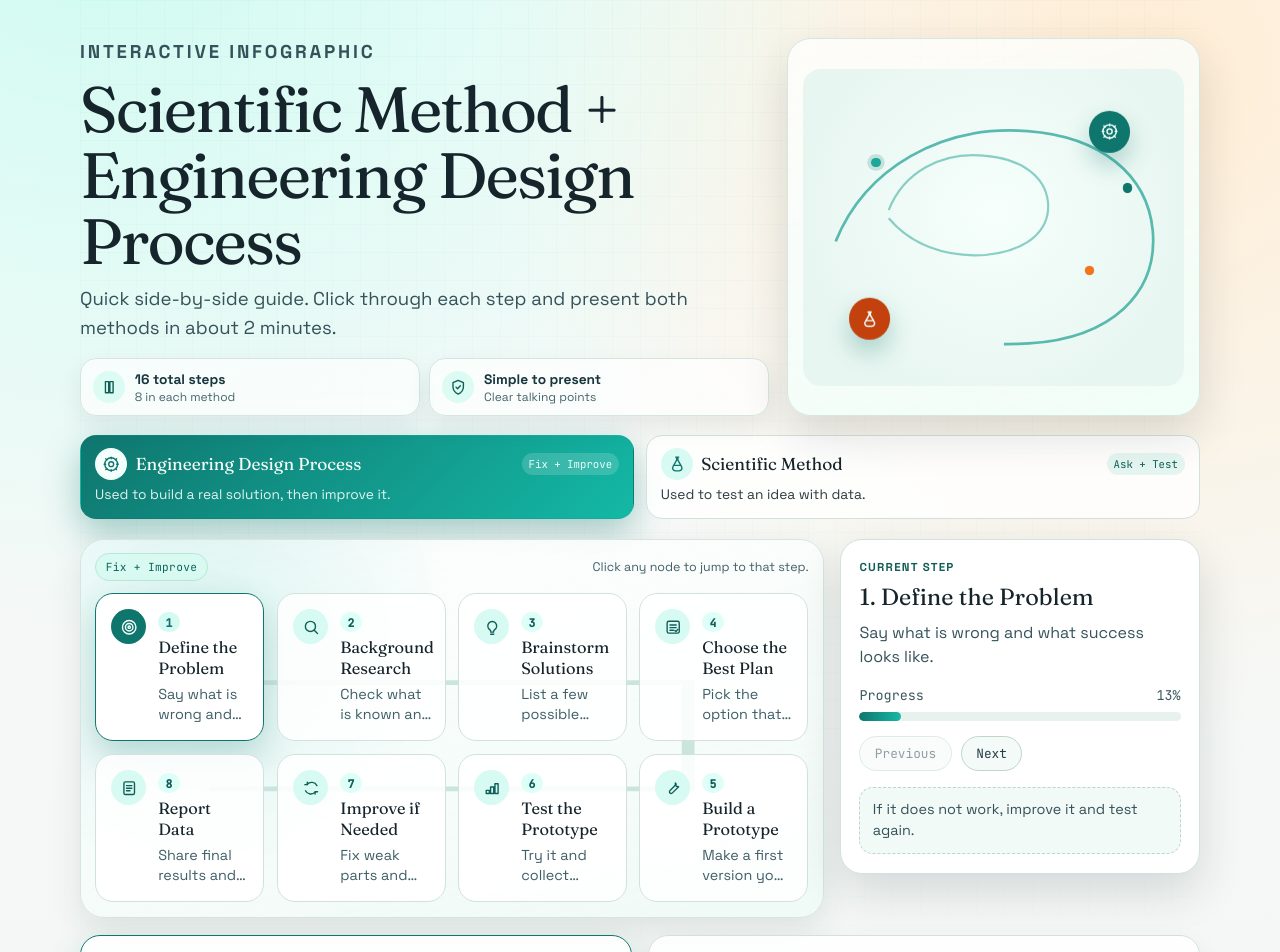
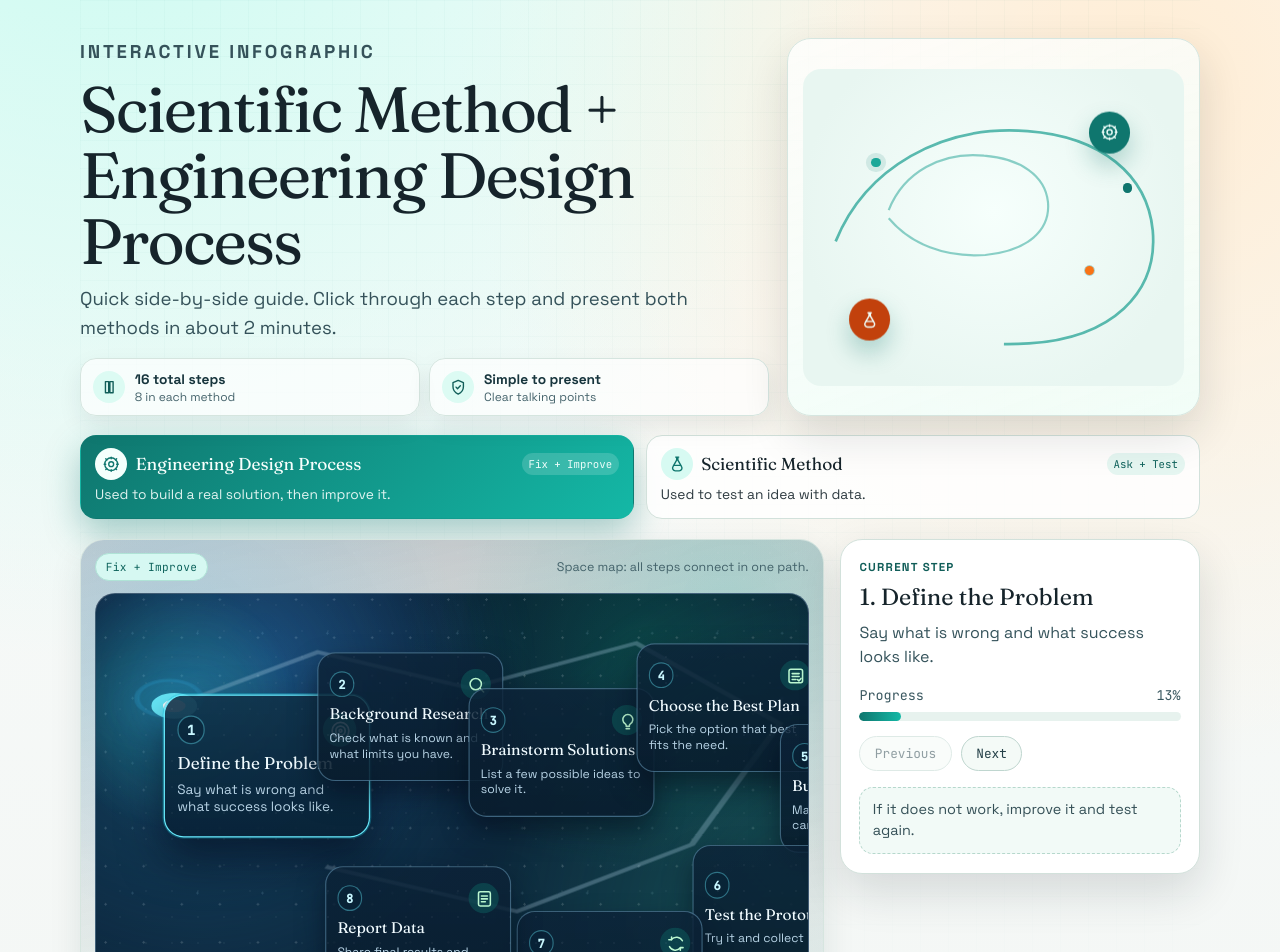
Before and after one commit to rozecash/SNC1W-site-builder, a Next.js app: page / in a window 1280 px wide. Shown: the top 952 px of the page. Built offline with nearby package versions, Linux system fonts and the light colour scheme.

Commit message:
Convert step flow into zoomable space map diagram

```diff
--- a/app/globals.css
+++ b/app/globals.css
@@ -347,7 +347,7 @@ body {
   align-items: start;
 }
 
-.step-diagram {
+.space-diagram {
   position: relative;
   border: 1px solid #d6e5df;
   border-radius: 24px;
@@ -361,16 +361,253 @@ body {
   overflow: hidden;
 }
 
-.step-diagram::before {
+.space-diagram::before {
   content: "";
   position: absolute;
   inset: 0;
+  background:
+    radial-gradient(circle at 13% 22%, rgba(56, 189, 248, 0.2) 0%, transparent 38%),
+    radial-gradient(circle at 87% 14%, rgba(45, 212, 191, 0.2) 0%, transparent 36%),
+    linear-gradient(180deg, rgba(4, 20, 34, 0.22) 0%, rgba(8, 30, 45, 0.06) 100%);
+  pointer-events: none;
+}
+
+.space-diagram::after {
+  content: "";
+  position: absolute;
+  inset: 0;
+  background-image: radial-gradient(rgba(255, 255, 255, 0.25) 1px, transparent 1px);
+  background-size: 26px 26px;
+  opacity: 0.15;
+  pointer-events: none;
+}
+
+.space-viewport {
+  position: relative;
+  width: 100%;
+  aspect-ratio: 16 / 9;
+  border-radius: 20px;
+  border: 1px solid rgba(149, 182, 209, 0.38);
+  background:
+    radial-gradient(circle at 24% 17%, rgba(59, 130, 246, 0.24) 0%, transparent 35%),
+    radial-gradient(circle at 76% 12%, rgba(16, 185, 129, 0.22) 0%, transparent 36%),
+    linear-gradient(160deg, #071527 0%, #0b2238 47%, #0f2f44 100%);
+  overflow: hidden;
+}
+
+.space-canvas {
+  position: relative;
+  width: 100%;
+  height: 100%;
+  transform-origin: var(--focus-x) var(--focus-y);
+  transform: scale(1.12);
+  transition:
+    transform 760ms cubic-bezier(0.22, 1, 0.36, 1),
+    transform-origin 760ms cubic-bezier(0.22, 1, 0.36, 1);
+}
+
+.space-canvas::before {
+  content: "";
+  position: absolute;
+  inset: 0;
+  background-image:
+    radial-gradient(rgba(255, 255, 255, 0.48) 1px, transparent 1px),
+    radial-gradient(rgba(186, 230, 253, 0.4) 1px, transparent 1px);
+  background-size:
+    34px 34px,
+    58px 58px;
+  background-position:
+    0 0,
+    12px 18px;
+  opacity: 0.35;
+  pointer-events: none;
+}
+
+.space-canvas::after {
+  content: "";
+  position: absolute;
+  inset: -22%;
+  background:
+    radial-gradient(circle at 25% 32%, rgba(56, 189, 248, 0.26) 0%, transparent 34%),
+    radial-gradient(circle at 79% 68%, rgba(52, 211, 153, 0.24) 0%, transparent 37%);
+  filter: blur(6px);
+  pointer-events: none;
+  animation: nebula-drift 9s ease-in-out infinite alternate;
+}
+
+.space-focus {
+  position: absolute;
+  width: 14rem;
+  aspect-ratio: 1 / 1;
+  border-radius: 999px;
+  transform: translate(-50%, -50%);
   background: radial-gradient(
-    circle at 15% 20%,
-    rgba(20, 184, 166, 0.14) 0%,
-    transparent 38%
+    circle,
+    rgba(34, 211, 238, 0.22) 0%,
+    rgba(45, 212, 191, 0.12) 40%,
+    transparent 70%
   );
   pointer-events: none;
+  z-index: 1;
+  transition:
+    left 620ms cubic-bezier(0.22, 1, 0.36, 1),
+    top 620ms cubic-bezier(0.22, 1, 0.36, 1);
+}
+
+.space-links {
+  position: absolute;
+  inset: 0;
+  width: 100%;
+  height: 100%;
+  z-index: 2;
+  pointer-events: none;
+}
+
+.space-link-base {
+  fill: none;
+  stroke: rgba(180, 212, 232, 0.3);
+  stroke-width: 0.82;
+}
+
+.space-link-progress {
+  fill: none;
+  stroke: url(#spaceLinkGradient);
+  stroke-width: 1.42;
+  stroke-linecap: round;
+  stroke-linejoin: round;
+  transition: stroke-dasharray 620ms cubic-bezier(0.22, 1, 0.36, 1);
+  filter: drop-shadow(0 0 6px rgba(34, 211, 238, 0.5));
+}
+
+.space-tracker-dot {
+  fill: #f8feff;
+  stroke: #67e8f9;
+  stroke-width: 1.45;
+  filter: drop-shadow(0 0 6px rgba(103, 232, 249, 0.7));
+  transition:
+    cx 460ms cubic-bezier(0.22, 1, 0.36, 1),
+    cy 460ms cubic-bezier(0.22, 1, 0.36, 1);
+}
+
+.space-tracker-pulse {
+  fill: rgba(56, 189, 248, 0.16);
+  stroke: rgba(56, 189, 248, 0.44);
+  stroke-width: 0.74;
+  animation: tracker-pulse 1.9s ease-in-out infinite;
+  transition:
+    cx 460ms cubic-bezier(0.22, 1, 0.36, 1),
+    cy 460ms cubic-bezier(0.22, 1, 0.36, 1);
+}
+
+.space-nodes {
+  list-style: none;
+  margin: 0;
+  padding: 0;
+}
+
+.space-node-wrap {
+  position: absolute;
+  transform: translate(-50%, -50%);
+  z-index: 3;
+  animation: rise 720ms cubic-bezier(0.22, 1, 0.36, 1) both;
+}
+
+.space-node {
+  width: clamp(8rem, 13vw, 10.9rem);
+  min-height: 7.2rem;
+  border: 1px solid rgba(121, 175, 208, 0.46);
+  background: linear-gradient(
+    180deg,
+    rgba(12, 35, 56, 0.82) 0%,
+    rgba(9, 29, 46, 0.9) 100%
+  );
+  color: #ebf8ff;
+  border-radius: 16px;
+  padding: 0.5rem 0.62rem 0.64rem;
+  text-align: left;
+  cursor: pointer;
+  box-shadow: 0 12px 24px rgba(3, 10, 24, 0.5);
+  transition:
+    transform 360ms cubic-bezier(0.22, 1, 0.36, 1),
+    border-color 280ms ease,
+    box-shadow 320ms ease,
+    background-color 280ms ease;
+}
+
+.space-node:hover {
+  transform: translateY(-3px) scale(1.03);
+}
+
+.space-node.active {
+  transform: translateY(-4px) scale(1.11);
+  border-color: #67e8f9;
+  box-shadow:
+    0 18px 34px rgba(2, 8, 24, 0.6),
+    0 0 0 1px rgba(34, 211, 238, 0.44);
+  background: linear-gradient(
+    180deg,
+    rgba(16, 50, 73, 0.9) 0%,
+    rgba(9, 35, 56, 0.95) 100%
+  );
+}
+
+.space-node.done {
+  border-color: rgba(74, 222, 128, 0.56);
+}
+
+.space-node-head {
+  display: flex;
+  align-items: center;
+  justify-content: space-between;
+  gap: 0.34rem;
+  margin-bottom: 0.34rem;
+}
+
+.node-number {
+  font-family: var(--font-jet-mono), monospace;
+  font-size: 0.67rem;
+  font-weight: 700;
+  letter-spacing: 0.04em;
+  border-radius: 999px;
+  padding: 0.16rem 0.42rem;
+  color: #c8f7ff;
+  border: 1px solid rgba(103, 232, 249, 0.4);
+  background: rgba(9, 35, 56, 0.6);
+}
+
+.node-icon {
+  width: 1.7rem;
+  height: 1.7rem;
+  border-radius: 999px;
+  display: grid;
+  place-items: center;
+  color: #bbf7d0;
+  background: rgba(15, 118, 110, 0.36);
+}
+
+.space-node.active .node-icon {
+  color: #e8fffd;
+  background: rgba(45, 212, 191, 0.48);
+}
+
+.space-node h3 {
+  margin: 0 0 0.25rem;
+  font-family: var(--font-fraunces), Georgia, serif;
+  font-size: 0.86rem;
+  line-height: 1.22;
+  color: #f0fbff;
+}
+
+.space-node p {
+  margin: 0;
+  color: #b9d5e7;
+  font-size: 0.68rem;
+  line-height: 1.34;
+  display: -webkit-box;
+  -webkit-line-clamp: 2;
+  line-clamp: 2;
+  -webkit-box-orient: vertical;
+  overflow: hidden;
 }
 
 .diagram-label {
@@ -387,9 +624,9 @@ body {
   display: inline-flex;
   align-items: center;
   border-radius: 999px;
-  background: #d8faf1;
-  color: #0d655d;
-  border: 1px solid #b8e7da;
+  background: #d6f8f2;
+  color: #0f645d;
+  border: 1px solid #afe3d6;
   font-family: var(--font-jet-mono), monospace;
   font-size: 0.7rem;
   letter-spacing: 0.03em;
@@ -398,181 +635,9 @@ body {
 
 .diagram-label p {
   margin: 0;
-  color: #416069;
+  color: #43626a;
   font-size: 0.78rem;
   line-height: 1.35;
-}
-
-.diagram-lines {
-  position: absolute;
-  left: 7%;
-  right: 7%;
-  top: 20%;
-  bottom: 16%;
-  width: 86%;
-  height: 64%;
-  pointer-events: none;
-  z-index: 1;
-}
-
-.diagram-line-base {
-  fill: none;
-  stroke: #cae5dd;
-  stroke-width: 2;
-}
-
-.diagram-line-progress {
-  fill: none;
-  stroke: #0f766e;
-  stroke-width: 3;
-  stroke-linecap: round;
-  stroke-linejoin: round;
-  transition: stroke-dasharray 520ms cubic-bezier(0.22, 1, 0.36, 1);
-  filter: drop-shadow(0 0 6px rgba(20, 184, 166, 0.3));
-}
-
-.diagram-tracker-dot {
-  fill: #fefefe;
-  stroke: #0f766e;
-  stroke-width: 1.5;
-  transition:
-    cx 420ms cubic-bezier(0.22, 1, 0.36, 1),
-    cy 420ms cubic-bezier(0.22, 1, 0.36, 1);
-}
-
-.diagram-tracker-pulse {
-  fill: rgba(20, 184, 166, 0.14);
-  stroke: rgba(20, 184, 166, 0.38);
-  stroke-width: 0.8;
-  transform-origin: center;
-  animation: tracker-pulse 1.8s ease-in-out infinite;
-  transition:
-    cx 420ms cubic-bezier(0.22, 1, 0.36, 1),
-    cy 420ms cubic-bezier(0.22, 1, 0.36, 1);
-}
-
-.step-grid {
-  list-style: none;
-  margin: 0;
-  padding: 0;
-}
-
-.diagram-grid {
-  display: grid;
-  grid-template-columns: repeat(4, minmax(0, 1fr));
-  grid-template-rows: repeat(2, minmax(0, 1fr));
-  gap: 0.8rem 0.75rem;
-  position: relative;
-  z-index: 2;
-}
-
-.diagram-grid > li {
-  min-width: 0;
-  animation: rise 700ms cubic-bezier(0.22, 1, 0.36, 1) both;
-}
-
-.step-card {
-  width: 100%;
-  border: 1px solid var(--line);
-  background: var(--surface);
-  border-radius: 18px;
-  padding: 0.95rem;
-  display: flex;
-  align-items: flex-start;
-  gap: 0.74rem;
-  text-align: left;
-  cursor: pointer;
-  transition:
-    transform 460ms cubic-bezier(0.22, 1, 0.36, 1),
-    box-shadow 320ms ease,
-    border-color 260ms ease,
-    background-color 260ms ease;
-  min-height: 8.6rem;
-}
-
-.step-card:hover {
-  transform: translateY(-4px) scale(1.01);
-  box-shadow: var(--shadow-soft);
-}
-
-.step-card.active {
-  border-color: var(--accent);
-  background: var(--surface-strong);
-  box-shadow: 0 16px 35px rgba(15, 118, 110, 0.24);
-}
-
-.step-card.done {
-  border-color: #a8d4c9;
-  background: linear-gradient(
-    135deg,
-    rgba(238, 253, 247, 0.92) 0%,
-    rgba(248, 255, 252, 0.95) 100%
-  );
-}
-
-.step-icon {
-  width: 2.2rem;
-  height: 2.2rem;
-  flex-shrink: 0;
-  border-radius: 999px;
-  display: grid;
-  place-items: center;
-  color: var(--accent-deep);
-  background: #d7faf2;
-  transition: background-color 260ms ease, color 260ms ease;
-}
-
-.step-number {
-  font-family: var(--font-jet-mono), monospace;
-  font-size: 0.71rem;
-  font-weight: 700;
-  letter-spacing: 0.04em;
-  border-radius: 999px;
-  padding: 0.16rem 0.46rem;
-  color: var(--accent-deep);
-  background: #defff7;
-  transition: background-color 260ms ease, color 260ms ease;
-}
-
-.step-topline {
-  display: block;
-  margin-bottom: 0.26rem;
-}
-
-.step-card.active .step-icon {
-  background: var(--accent);
-  color: #f8fffd;
-}
-
-.step-card.done .step-icon {
-  background: #c9f5e9;
-}
-
-.step-card.active .step-number {
-  background: #d5faf1;
-  color: #0f766e;
-}
-
-.step-content h3 {
-  margin: 0 0 0.38rem;
-  font-family: var(--font-fraunces), Georgia, serif;
-  font-size: 1.02rem;
-  line-height: 1.24;
-}
-
-.step-content p {
-  margin: 0;
-  color: #3f5e66;
-  font-size: 0.9rem;
-  line-height: 1.42;
-}
-
-.diagram-grid .step-content p {
-  display: -webkit-box;
-  -webkit-line-clamp: 2;
-  line-clamp: 2;
-  -webkit-box-orient: vertical;
-  overflow: hidden;
 }
 
 .detail-panel {
@@ -854,6 +919,15 @@ body {
   }
 }
 
+@keyframes nebula-drift {
+  0% {
+    transform: translate3d(-2%, -1%, 0) scale(1);
+  }
+  100% {
+    transform: translate3d(2%, 2%, 0) scale(1.04);
+  }
+}
+
 @keyframes tracker-pulse {
   0%,
   100% {
@@ -871,6 +945,10 @@ body {
     grid-template-columns: 1fr;
   }
 
+  .space-canvas {
+    transform: scale(1.08);
+  }
+
   .process-layout {
     grid-template-columns: 1fr;
   }
@@ -885,34 +963,32 @@ body {
     grid-template-columns: 1fr;
   }
 
-  .diagram-lines {
-    display: none;
-  }
-
   .diagram-label {
     flex-direction: column;
     align-items: flex-start;
     gap: 0.35rem;
   }
 
-  .diagram-grid {
-    grid-template-columns: 1fr;
-    grid-template-rows: none;
-    gap: 0.68rem;
-    padding-left: 0.2rem;
+  .space-viewport {
+    height: 430px;
+    aspect-ratio: auto;
+    overflow: auto;
   }
 
-  .diagram-grid > li {
-    grid-column: auto !important;
-    grid-row: auto !important;
+  .space-canvas {
+    width: 760px;
+    height: 430px;
+    transform: scale(1);
+    transform-origin: 50% 50%;
   }
 
-  .step-card {
-    min-height: unset;
+  .space-focus {
+    width: 10.5rem;
   }
 
-  .step-grid {
-    grid-template-columns: 1fr;
+  .space-node {
+    width: 8.2rem;
+    min-height: 7rem;
   }
 
   .examples {
--- a/app/page.tsx
+++ b/app/page.tsx
@@ -1,7 +1,7 @@
 "use client";
 
 import { useState } from "react";
-import type { ReactNode } from "react";
+import type { CSSProperties, ReactNode } from "react";
 
 type ProcessId = "engineering" | "scientific";
 type IconName =
@@ -324,15 +324,20 @@ export default function Home() {
   const currentProcess = processData[activeProcess];
   const step = currentProcess.steps[activeStep];
   const diagramPoints = [
-    { x: 12, y: 28, col: 1, row: 1 },
-    { x: 37, y: 28, col: 2, row: 1 },
-    { x: 62, y: 28, col: 3, row: 1 },
-    { x: 87, y: 28, col: 4, row: 1 },
-    { x: 87, y: 72, col: 4, row: 2 },
-    { x: 62, y: 72, col: 3, row: 2 },
-    { x: 37, y: 72, col: 2, row: 2 },
-    { x: 12, y: 72, col: 1, row: 2 },
+    { x: 11, y: 28 },
+    { x: 29, y: 16 },
+    { x: 48, y: 24 },
+    { x: 69, y: 14 },
+    { x: 87, y: 32 },
+    { x: 76, y: 59 },
+    { x: 54, y: 74 },
+    { x: 30, y: 64 },
   ] as const;
+  const spacePath = diagramPoints
+    .map((point, index) =>
+      index === 0 ? `M ${point.x} ${point.y}` : `L ${point.x} ${point.y}`,
+    )
+    .join(" ");
   const progress = Math.round(
     ((activeStep + 1) / currentProcess.steps.length) * 100,
   );
@@ -341,6 +346,10 @@ export default function Home() {
       ? (activeStep / (currentProcess.steps.length - 1)) * 100
       : 0;
   const trackerPoint = diagramPoints[activeStep] ?? diagramPoints[0];
+  const mapFocus = {
+    "--focus-x": `${trackerPoint.x}%`,
+    "--focus-y": `${trackerPoint.y}%`,
+  } as CSSProperties;
 
   const handleProcessSelect = (nextProcess: ProcessId) => {
     setActiveProcess(nextProcess);
@@ -437,82 +446,87 @@ export default function Home() {
       </section>
 
       <section className="process-layout">
-        <div className="step-diagram">
+        <div className="space-diagram">
           <div className="diagram-label">
             <span className="diagram-chip">{currentProcess.badge}</span>
-            <p>Click any node to jump to that step.</p>
+            <p>Space map: all steps connect in one path.</p>
           </div>
+          <div className="space-viewport">
+            <div className="space-canvas" style={mapFocus}>
+              <span
+                className="space-focus"
+                style={{ left: `${trackerPoint.x}%`, top: `${trackerPoint.y}%` }}
+              />
               <svg
-            className="diagram-lines"
+                className="space-links"
                 viewBox="0 0 100 100"
                 preserveAspectRatio="none"
                 aria-hidden="true"
               >
+                <defs>
+                  <linearGradient id="spaceLinkGradient" x1="0%" y1="0%" x2="100%" y2="0%">
+                    <stop offset="0%" stopColor="#34d399" />
+                    <stop offset="52%" stopColor="#22d3ee" />
+                    <stop offset="100%" stopColor="#60a5fa" />
+                  </linearGradient>
+                </defs>
+                <path className="space-link-base" d={spacePath} pathLength={100} />
                 <path
-              className="diagram-line-base"
-              d="M12 28 L37 28 L62 28 L87 28 L87 72 L62 72 L37 72 L12 72"
-              pathLength={100}
-            />
-            <path
-              className="diagram-line-progress"
-              d="M12 28 L37 28 L62 28 L87 28 L87 72 L62 72 L37 72 L12 72"
+                  className="space-link-progress"
+                  d={spacePath}
                   pathLength={100}
                   style={{ strokeDasharray: `${lineProgress} 100` }}
                 />
                 <circle
-              className="diagram-tracker-pulse"
+                  className="space-tracker-pulse"
                   cx={trackerPoint.x}
                   cy={trackerPoint.y}
-              r="4"
+                  r="4.3"
                 />
                 <circle
-              className="diagram-tracker-dot"
+                  className="space-tracker-dot"
                   cx={trackerPoint.x}
                   cy={trackerPoint.y}
-              r="2.1"
+                  r="2.15"
                 />
               </svg>
-          <ol className="step-grid diagram-grid">
+              <ol className="space-nodes">
                 {currentProcess.steps.map((item, index) => {
                   const isActive = activeStep === index;
                   const isDone = index < activeStep;
-            const placement = diagramPoints[index] ?? {
-              x: 12,
-              y: 28,
-              col: (index % 4) + 1,
-              row: Math.floor(index / 4) + 1,
-            };
+                  const placement = diagramPoints[index] ?? { x: 10, y: 10 };
 
                   return (
                     <li
                       key={item.title}
+                      className="space-node-wrap"
                       style={{
-                  gridColumn: placement.col,
-                  gridRow: placement.row,
-                  animationDelay: `${index * 80}ms`,
+                        left: `${placement.x}%`,
+                        top: `${placement.y}%`,
+                        animationDelay: `${index * 75}ms`,
                       }}
                     >
                       <button
                         type="button"
-                  className={`step-card ${isActive ? "active" : ""} ${isDone ? "done" : ""}`}
+                        className={`space-node ${isActive ? "active" : ""} ${isDone ? "done" : ""}`}
                         onClick={() => setActiveStep(index)}
                         aria-pressed={isActive}
                       >
-                  <span className="step-icon">
+                        <span className="space-node-head">
+                          <span className="node-number">{index + 1}</span>
+                          <span className="node-icon">
                             <Icon name={item.icon} />
                           </span>
-                  <span className="step-content">
-                    <span className="step-topline">
-                      <span className="step-number">{index + 1}</span>
                         </span>
                         <h3>{item.title}</h3>
                         <p>{item.detail}</p>
-                  </span>
                       </button>
                     </li>
                   );
                 })}
               </ol>
+            </div>
+          </div>
         </div>
 
         <article className="detail-panel" key={`${activeProcess}-${activeStep}`}>
```
Lines whose indentation alone changed are shown as unchanged.
